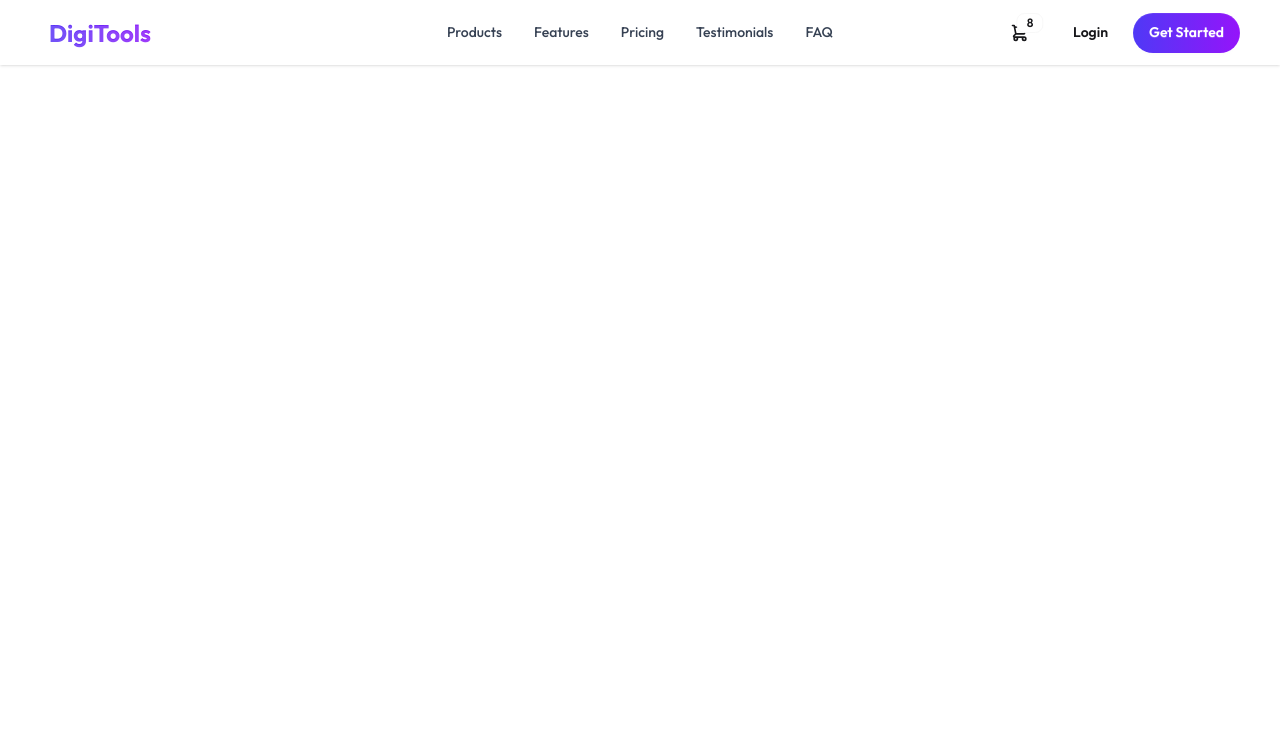
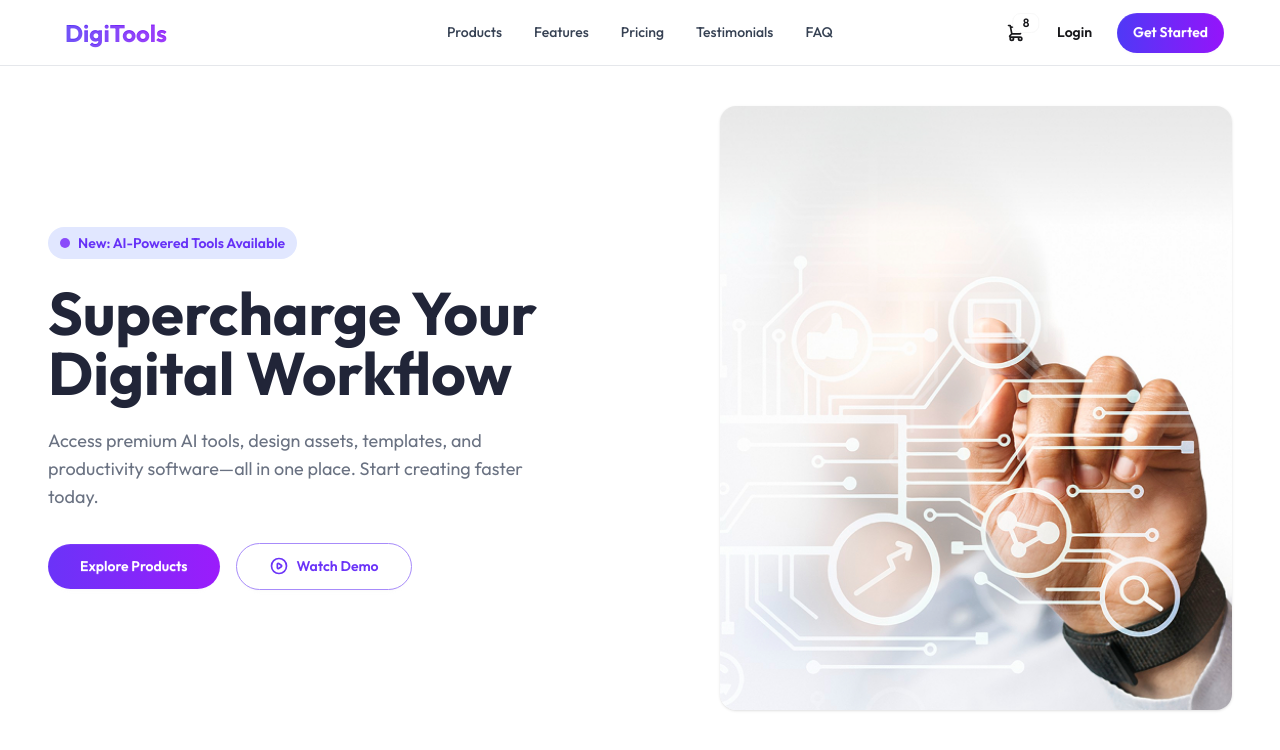
Before and after one commit to FarhadNuri/DigiTools, a React (Vite) app: page / in a window 1280 px wide. Shown: the top 750 px of the page. Built offline with nearby package versions, Linux system fonts and the light colour scheme.

Commit message:
Completed Hero Section

```diff
--- a/src/App.jsx
+++ b/src/App.jsx
@@ -1,10 +1,12 @@
 import React from 'react'
 import Navbar from './Components/Navbar/Navbar.jsx'
+import HeroBanner from './Components/Hero/HeroBanner.jsx'
 
 function App() {
   return (
     <div>
       <Navbar />
+      <HeroBanner />
     </div>
   )
 }
--- /dev/null
+++ b/src/Components/Hero/HeroBanner.jsx
@@ -0,0 +1,81 @@
+import React from "react";
+import bannerImage from "../../assets/banner.png"; // Make sure to replace with the actual image when needed
+
+function HeroBanner() {
+  return (
+    <div className="bg-white min-h-[80vh] flex items-center pt-10 pb-20">
+      <div className="container mx-auto px-4 lg:px-12 flex flex-col lg:flex-row items-center gap-12">
+        <div className="flex-1 flex flex-col items-start gap-6">
+          <div
+            className="flex items-center gap-2 px-3 py-1.5 rounded-full"
+            style={{ backgroundColor: "#e1e7ff" }}
+          >
+            <div
+              className="w-2.5 h-2.5 rounded-full"
+              style={{ backgroundColor: "#8a4bfa" }}
+            ></div>
+            <span className="text-sm font-semibold text-[#6631f7]">
+              New: AI-Powered Tools Available
+            </span>
+          </div>
+
+          <h1 className="text-5xl lg:text-6xl font-bold text-[#212538] ">
+            Supercharge Your <br /> Digital Workflow
+          </h1>
+
+          <p className="text-lg text-gray-500 max-w-lg">
+            Access premium AI tools, design assets, templates, and productivity
+            software—all in one place. Start creating faster today.
+          </p>
+
+          <div className="flex flex-wrap gap-4 mt-2 items-center">
+            <button
+              className="btn text-white rounded-full border-none px-8 py-3 h-auto min-h-0  font-semibold"
+              style={{
+                background: "linear-gradient(to right, #6b33f8, #9b1cfb)",
+              }}
+            >
+              Explore Products
+            </button>
+            <button
+              className="btn rounded-full bg-white px-8 py-3 h-auto min-h-0  font-semibold flex items-center gap-2"
+              style={{ borderColor: "#a78bfa", color: "#6b33f8" }}
+            >
+              <svg
+                xmlns="http://www.w3.org/2000/svg"
+                className="h-5 w-5"
+                fill="none"
+                viewBox="0 0 24 24"
+                stroke="currentColor"
+              >
+                <path
+                  strokeLinecap="round"
+                  strokeLinejoin="round"
+                  strokeWidth={2}
+                  d="M14.752 11.168l-3.197-2.132A1 1 0 0010 9.87v4.263a1 1 0 001.555.832l3.197-2.132a1 1 0 000-1.664z"
+                />
+                <path
+                  strokeLinecap="round"
+                  strokeLinejoin="round"
+                  strokeWidth={2}
+                  d="M21 12a9 9 0 11-18 0 9 9 0 0118 0z"
+                />
+              </svg>
+              Watch Demo
+            </button>
+          </div>
+        </div>
+
+        <div className="flex-1 w-full flex justify-center lg:justify-end">
+          <img
+            src={bannerImage}
+            className="w-full max-w-lg object-contain rounded-2xl shadow-sm"
+            alt="Hero Concept"
+          />
+        </div>
+      </div>
+    </div>
+  );
+}
+
+export default HeroBanner;
--- a/src/Components/Navbar/Navbar.jsx
+++ b/src/Components/Navbar/Navbar.jsx
@@ -2,10 +2,11 @@ import React from "react";
 
 function Navbar() {
   return (
-    <div class="navbar bg-base-100 shadow-sm px-2 lg:px-8">
-      <div class="navbar-start lg:w-1/4">
+    <div className="bg-base-100 shadow-sm border-b border-gray-200 w-full">
+      <div className="navbar container mx-auto px-4 lg:px-12 flex justify-between">
+        <div className="navbar-start w-auto lg:w-1/4">
         <div class="dropdown">
-          <div tabIndex="0" role="button" class="btn btn-ghost lg:hidden">
+          <div tabIndex="0" role="button" class="btn btn-ghost px-1 lg:hidden">
             <svg
               xmlns="http://www.w3.org/2000/svg"
               class="h-5 w-5"
@@ -43,7 +44,7 @@ function Navbar() {
             </li>
           </ul>
         </div>
-        <a class="btn btn-ghost text-xl lg:text-2xl font-bold px-2 lg:px-4" style={{ background: 'linear-gradient(to right, #4f39f6, #9514fa)', WebkitBackgroundClip: 'text', WebkitTextFillColor: 'transparent' }}>DigiTools</a>
+        <a class="btn btn-ghost text-lg lg:text-2xl font-bold px-1 lg:px-4" style={{ background: 'linear-gradient(to right, #4f39f6, #9514fa)', WebkitBackgroundClip: 'text', WebkitTextFillColor: 'transparent' }}>DigiTools</a>
       </div>
 
       <div class="navbar-center hidden lg:flex lg:w-1/2 justify-center">
@@ -66,7 +67,7 @@ function Navbar() {
         </ul>
       </div>
 
-      <div class="navbar-end lg:w-1/4 flex gap-1 lg:gap-4 pr-1 lg:pr-2">
+      <div className="navbar-end w-auto lg:w-1/4 flex gap-1 pr-1 lg:pr-2">
         <div class="dropdown dropdown-end">
           <div tabIndex="0" role="button" class="btn btn-ghost btn-circle btn-sm lg:btn-md mt-1 lg:mt-0">
             <div class="indicator">
@@ -102,11 +103,12 @@ function Navbar() {
           </div>
         </div>
 
-        <div className="flex gap-1 lg:gap-2 items-center">
-          <a class="btn btn-ghost btn-sm lg:btn-md font-semibold px-2 lg:px-4">Login</a>
-          <a class="btn btn-sm lg:btn-md text-white rounded-full border-none px-3 lg:px-4" style={{ background: 'linear-gradient(to right, #4f39f6, #9514fa)' }}>Get Started</a>
+        <div className="flex gap-0.5 lg:gap-2 items-center shrink-0">
+          <a class="btn btn-ghost btn-xs lg:btn-md font-semibold px-1 lg:px-4">Login</a>
+          <a class="btn btn-xs lg:btn-md text-white rounded-full border-none px-2 lg:px-4" style={{ background: 'linear-gradient(to right, #4f39f6, #9514fa)' }}>Get Started</a>
         </div>
       </div>
+    </div>
     </div>
   );
 }
```
